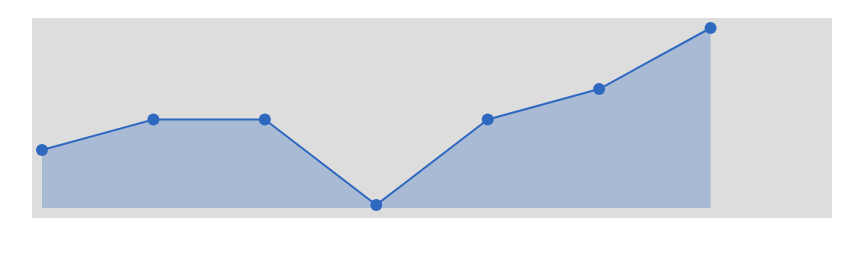
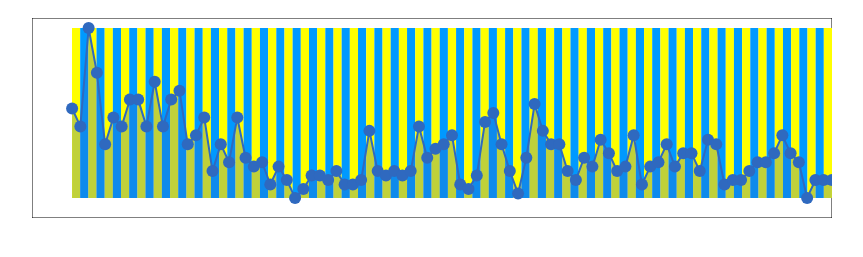
Before and after one commit to benwatts/Graphing-Experiments, a plain HTML site: page index.html in a window 1280 px wide. Shown: the part 69-326 px from the top of the page, without its empty margins (128-991 px from the left). Drawn offline with nearby package versions, Linux system fonts and the light colour scheme.

Commit message:
Alrighty... data is somewhat normalized. rough column widths rendered

```diff
--- a/index.html
+++ b/index.html
@@ -40,12 +40,15 @@
 
 
   <script>
-var periodical_facts = {
+var testJson = {
   "start_date": "2011-11-28",
   "end_date": "2012-02-28",
   "periodical_facts": {
     "type": "daily",
     "data": [{
+      "visits_count": 12,
+      "revenue": 225.66,
+      "orders_count": 1,
       "visits_count": 22,
       "date": "2011-11-28",
       "show": true
--- a/js/script.js
+++ b/js/script.js
@@ -1,56 +1,109 @@
 (function() {
-  var Graph, GraphData, GraphTimeline;
+  var DataPoint, Graph;
 
   $(document).ready(function() {
-    return window.myFirstChart = Graph('graph-revenue');
+    var myFirstChart;
+    return myFirstChart = new Graph('graph-revenue', testJson.periodical_facts.data, 'visits_count', {
+      debug: true
+    });
   });
 
   Graph = (function() {
 
-    function Graph(domid, options) {
-      var bg;
+    function Graph(domId, rawData, dataKey, options) {
+      var bg, _i, _ref, _results;
       if (options == null) options = {};
-      this.domid = domid;
+      this.domId = domId;
+      this.rawData = rawData;
+      this.dataKey = dataKey;
       this.opt = $.extend({
+        debug: false,
         height: 200,
         width: 800,
-        padding: {
-          top: 20,
-          right: 20,
+        gutter: {
+          top: 10,
+          right: 0,
           bottom: 20,
-          left: 20
+          left: 40
         }
       }, options);
-      if (document.getElementById(this.domid) != null) {
-        this.paper = Raphael(this.domid, this.opt.width, this.opt.height);
+      this.chartX = this.opt.gutter.left;
+      this.chartY = this.opt.gutter.top;
+      this.chartWidth = this.opt.width - this.opt.gutter.left - this.opt.gutter.right;
+      this.chartHeight = this.opt.height - this.opt.gutter.top - this.opt.gutter.bottom;
+      this.maxVal = this.minVal = 0;
+      if (document.getElementById(this.domId) != null) {
+        this.paper = Raphael(this.domId, this.opt.width, this.opt.height);
         bg = this.paper.rect(0, 0, this.opt.width, this.opt.height);
-        bg.attr('fill', '#ddd');
-        bg.attr('stroke-width', 0);
-        this.paper.linechart(0, 0, this.opt.width, this.opt.height, [0, 1, 2, 3, 4, 5, 6, 7], [10, 15, 15, 1, 15, 20, 30], {
+        bg.attr('stroke-width', 1);
+        this.highlightColumns();
+        this.data = this.normalizedData();
+        this.paper.linechart(this.chartX, this.chartY, this.chartWidth, this.chartHeight, (function() {
+          _results = [];
+          for (var _i = 0, _ref = this.values.length - 1; 0 <= _ref ? _i <= _ref : _i >= _ref; 0 <= _ref ? _i++ : _i--){ _results.push(_i); }
+          return _results;
+        }).apply(this), this.values, {
           shade: true,
           symbol: 'circle',
-          gutter: 0
+          gutter: 0.1
         });
       }
     }
+
+    Graph.prototype.normalizedData = function() {
+      var dataPoints, i, item, numDataPoints;
+      numDataPoints = this.rawData.length - 1;
+      dataPoints = [];
+      this.values = [];
+      for (i = 0; 0 <= numDataPoints ? i <= numDataPoints : i >= numDataPoints; 0 <= numDataPoints ? i++ : i--) {
+        item = this.rawData[i];
+        this.values.push(item[this.dataKey]);
+        dataPoints.push(new DataPoint(item[this.dataKey], 'prettyValue', item['date'], item['show']));
+      }
+      this.maxVal = Math.max.apply(Math, this.values);
+      this.minVal = Math.min.apply(Math, this.values);
+      return dataPoints;
+    };
+
+    Graph.prototype.highlightColumns = function() {
+      var col, colWidth, colWidthRemainder, fillColour, numDataPoints, point, _results;
+      numDataPoints = this.rawData.length;
+      colWidth = this.chartWidth / numDataPoints;
+      colWidthRemainder = this.chartWidth - numDataPoints * colWidth;
+      _results = [];
+      for (point = 0; 0 <= numDataPoints ? point <= numDataPoints : point >= numDataPoints; 0 <= numDataPoints ? point++ : point--) {
+        col = this.paper.rect(point * colWidth + this.opt.gutter.left, this.opt.gutter.top, colWidth, this.chartHeight);
+        fillColour = point % 2 === 0 ? '#ff0' : '#09f';
+        col.attr('fill', fillColour);
+        _results.push(col.attr('stroke-width', 0));
+      }
+      return _results;
+    };
 
     return Graph;
 
   })();
 
-  GraphTimeline = (function() {
+  /*
+    DATAPOINT!
+    ALALALALALALALALALALAL
 
-    function GraphTimeline() {}
+         value -- raw value
+   prettyValue -- value to display in bubble
+        xLabel -- label for x axis
+    showXLabel -- show label on x axis?
+  */
 
-    return GraphTimeline;
+  DataPoint = (function() {
 
-  })();
+    function DataPoint(value, prettyValue, xLabel, showXLabel) {
+      this.value = value;
+      this.prettyValue = prettyValue;
+      this.xLabel = xLabel;
+      this.showXLabel = showXLabel;
+    }
 
-  GraphData = (function() {
-
-    function GraphData() {}
-
-    return GraphData;
+    return DataPoint;
 
   })();
 
```
Also changed, not shown: 1 other file.
